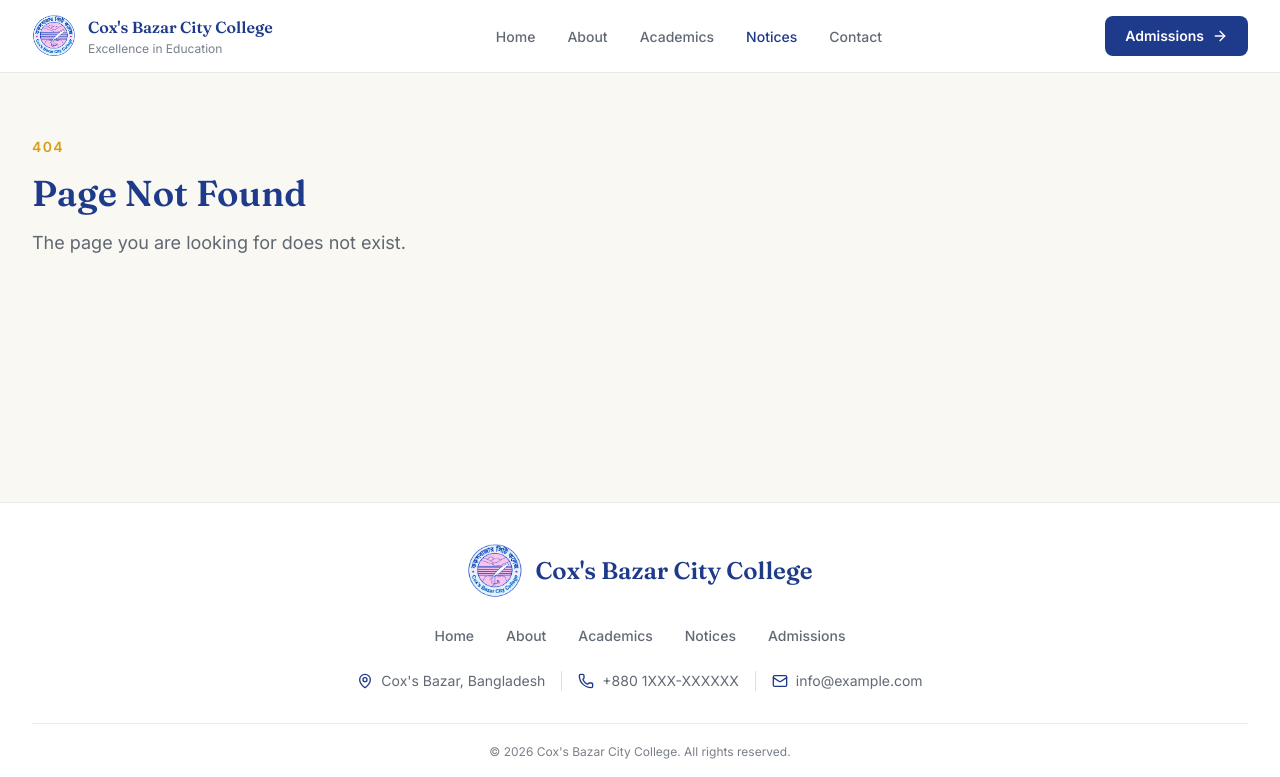
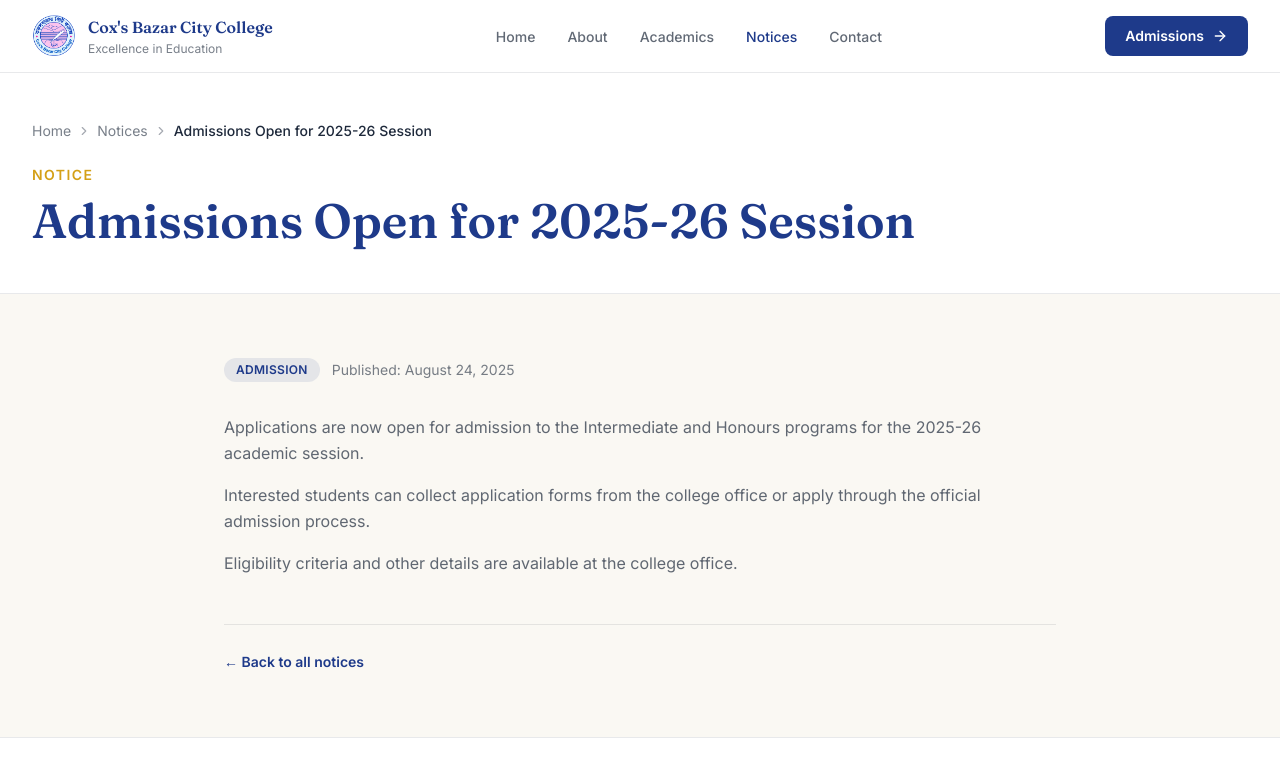
Before and after one commit to moreum-sultanah/college-website, a React (Vite) app: page /notices/admission-open-2025-26 in a window 1280 px wide. Shown: the top 777 px of the page. Built offline with nearby package versions, Linux system fonts and the light colour scheme.

Commit message:
feat: notice details page with related notices and external links

```diff
--- a/src/App.jsx
+++ b/src/App.jsx
@@ -6,6 +6,7 @@ import About from "./pages/About";
 import Academics from "./pages/Academics";
 import ProgramPage from "./pages/ProgramPage";
 import Notices from "./pages/Notices";
+import NoticeDetails from "./pages/NoticeDetails";
 import Contact from "./pages/Contact";
 import NotFound from "./pages/NotFound";
 
@@ -18,6 +19,7 @@ export default function App() {
         <Route path="academics" element={<Academics />} />
         <Route path="academics/:programId" element={<ProgramPage />} />
         <Route path="notices" element={<Notices />} />
+        <Route path="notices/:slug" element={<NoticeDetails />} />
         <Route path="contact" element={<Contact />} />
         <Route path="*" element={<NotFound />} />
       </Route>
--- a/src/data/notices.js
+++ b/src/data/notices.js
@@ -1,9 +1,8 @@
 
-
-// Dummy notices — তোমার দেওয়া বাস্তবতা অনুযায়ী:
-// NU-র খবর (result/routine/form fill-up) + College/Board-এর (HSC/admission)।
-// ⚠️ সব তারিখ/বিষয় PLACEHOLDER — আসল notice এলে বদলাবে।
-// Phase 20-তে এই file-এর কাজ শেষ — Supabase থেকে data আসবে।
+// Dummy notices — তোমার বাস্তবতা অনুযায়ী (NU + College/Board)।
+// ⚠️ সব তারিখ/তথ্য PLACEHOLDER। Phase 20-তে Supabase হলে এই file-এর কাজ শেষ।
+// content = array of paragraphs (detail page একেকটা paragraph আঁকে)।
+// externalLink = NU-র সাইটে যাওয়ার লিংক (Result জাতীয়) — optional।
 
 export const notices = [
   {
@@ -13,6 +12,12 @@ export const notices = [
     category: "Result",
     short_description:
       "The results of the Degree (Pass) 1st Year examination have been published. Check your result on the National University website.",
+    content: [
+      "The results of the Degree (Pass) 1st Year examination for the academic session have been published by the National University, Bangladesh.",
+      "Students can check their results using their roll and registration number on the official National University website.",
+      "For any queries regarding the result, contact the college office during working hours.",
+    ],
+    externalLink: "https://www.nu.ac.bd",
     published_at: "2025-10-05",
     is_new: true,
   },
@@ -23,6 +28,11 @@ export const notices = [
     category: "Examination",
     short_description:
       "Form fill-up for the Honours 4th Year examination begins soon. Contact the college office with required documents.",
+    content: [
+      "Form fill-up for the Honours 4th Year examination is going to begin shortly, as per the schedule announced by the National University.",
+      "Students are asked to contact the college office with the required documents within the announced deadline.",
+      "Late submission will not be accepted under any circumstances.",
+    ],
     published_at: "2025-09-28",
     is_new: true,
   },
@@ -33,6 +43,11 @@ export const notices = [
     category: "Examination",
     short_description:
       "The routine for the Degree 1st Year examination has been published by the National University.",
+    content: [
+      "The examination routine for the Degree (Pass) 1st Year has been published by the National University, Bangladesh.",
+      "Examination dates, times, and seat plans are mentioned in the official routine.",
+      "Students are advised to collect their admit cards from the college office before the examination.",
+    ],
     published_at: "2025-09-20",
     is_new: false,
   },
@@ -43,6 +58,11 @@ export const notices = [
     category: "Examination",
     short_description:
       "The test examination routine for HSC candidates has been published by the college.",
+    content: [
+      "The routine for the HSC test examination has been published by the college for all candidates.",
+      "Students must follow the routine strictly and reach the examination hall 30 minutes before the scheduled time.",
+      "Mobile phones are strictly prohibited inside the examination hall.",
+    ],
     published_at: "2025-09-10",
     is_new: false,
   },
@@ -53,6 +73,11 @@ export const notices = [
     category: "Admission",
     short_description:
       "Application forms are now available for Intermediate and Honours programs.",
+    content: [
+      "Applications are now open for admission to the Intermediate and Honours programs for the 2025-26 academic session.",
+      "Interested students can collect application forms from the college office or apply through the official admission process.",
+      "Eligibility criteria and other details are available at the college office.",
+    ],
     published_at: "2025-08-24",
     is_new: false,
   },
@@ -63,6 +88,10 @@ export const notices = [
     category: "General",
     short_description:
       "Regular classes for HSC candidates will resume as per the normal routine.",
+    content: [
+      "Regular classes for HSC candidates will resume as per the normal class routine.",
+      "Students are requested to attend classes regularly and maintain college discipline.",
+    ],
     published_at: "2025-08-15",
     is_new: false,
   },
--- /dev/null
+++ b/src/pages/NoticeDetails.jsx
@@ -0,0 +1,137 @@
+
+import { Link, useParams } from "react-router-dom";
+import { ArrowRight, ExternalLink } from "lucide-react";
+import PageHeader from "../components/common/PageHeader";
+import { notices } from "../data/notices";
+
+export default function NoticeDetails() {
+  const { slug } = useParams();
+  const notice = notices.find((n) => n.slug === slug);
+
+  // Guard clause: ভুল slug এলে
+  if (!notice) {
+    return (
+      <section className="mx-auto max-w-7xl px-4 py-24 text-center sm:px-6 lg:px-8">
+        <p className="font-heading text-5xl font-semibold text-primary">404</p>
+        <h1 className="mt-3 font-heading text-2xl font-semibold text-ink">
+          Notice not found
+        </h1>
+        <p className="mt-2 text-ink/70">
+          This notice does not exist or has been removed.
+        </p>
+        <Link
+          to="/notices"
+          className="mt-6 inline-flex items-center gap-2 rounded-lg bg-primary px-5 py-2.5 text-sm font-semibold text-white transition-colors hover:bg-primary/90"
+        >
+          Back to Notices
+          <ArrowRight className="h-4 w-4" />
+        </Link>
+      </section>
+    );
+  }
+
+  const date = new Date(notice.published_at);
+  const formattedDate = date.toLocaleDateString("en-US", {
+    year: "numeric",
+    month: "long",
+    day: "numeric",
+  });
+
+  // Related: একই category-র অন্যান্য (নিজেকে বাদ দিয়ে), সর্বোচ্চ ২টা
+  const relatedNotices = notices
+    .filter((n) => n.category === notice.category && n.slug !== notice.slug)
+    .slice(0, 2);
+
+  const breadcrumbItems = [
+    { label: "Home", to: "/" },
+    { label: "Notices", to: "/notices" },
+    { label: notice.title },
+  ];
+
+  return (
+    <>
+      <PageHeader
+        breadcrumbItems={breadcrumbItems}
+        label="Notice"
+        title={notice.title}
+      />
+
+      {/* Notice content */}
+      <section className="mx-auto max-w-4xl px-4 py-16 sm:px-6 lg:px-8">
+        {/* Meta row: category + date */}
+        <div className="flex flex-wrap items-center gap-3">
+          <span className="rounded-full bg-primary/10 px-3 py-1 text-xs font-semibold uppercase tracking-wide text-primary">
+            {notice.category}
+          </span>
+          <span className="text-sm text-ink/60">Published: {formattedDate}</span>
+          {notice.is_new && (
+            <span className="rounded-full bg-accent/10 px-2.5 py-1 text-xs font-semibold text-accent">
+              New
+            </span>
+          )}
+        </div>
+
+        {/* Full content — একেকটা paragraph */}
+        <div className="mt-8 space-y-4">
+          {notice.content.map((paragraph) => (
+            <p key={paragraph} className="leading-relaxed text-ink/70">
+              {paragraph}
+            </p>
+          ))}
+        </div>
+
+        {/* External link — Result জাতীয় */}
+        {notice.externalLink && (
+          <a
+            href={notice.externalLink}
+            target="_blank"
+            rel="noopener noreferrer"
+            className="mt-8 inline-flex items-center gap-2 rounded-lg bg-primary px-6 py-3 text-sm font-semibold text-white transition-colors hover:bg-primary/90"
+          >
+            View Result on NU Website
+            <ExternalLink className="h-4 w-4" />
+          </a>
+        )}
+
+        <div className="mt-12 border-t border-ink/10 pt-6">
+          <Link
+            to="/notices"
+            className="inline-flex items-center gap-2 text-sm font-semibold text-primary hover:text-primary/80"
+          >
+            ← Back to all notices
+          </Link>
+        </div>
+      </section>
+
+      {/* Related notices */}
+      {relatedNotices.length > 0 && (
+        <section className="bg-primary/5">
+          <div className="mx-auto max-w-7xl px-4 py-16 sm:px-6 lg:px-8">
+            <h2 className="font-heading text-2xl font-semibold text-primary">
+              Related Notices
+            </h2>
+            <div className="mt-6 grid grid-cols-1 gap-4 md:grid-cols-2">
+              {relatedNotices.map((related) => (
+                <Link
+                  key={related.slug}
+                  to={`/notices/${related.slug}`}
+                  className="group rounded-lg border border-ink/10 bg-white p-5 transition-colors hover:border-primary/30"
+                >
+                  <span className="rounded-full bg-primary/10 px-3 py-1 text-xs font-medium text-primary">
+                    {related.category}
+                  </span>
+                  <h3 className="mt-3 font-heading text-lg font-semibold text-ink group-hover:text-primary">
+                    {related.title}
+                  </h3>
+                  <p className="mt-2 line-clamp-2 text-sm text-ink/70">
+                    {related.short_description}
+                  </p>
+                </Link>
+              ))}
+            </div>
+          </div>
+        </section>
+      )}
+    </>
+  );
+}
--- a/src/pages/Notices.jsx
+++ b/src/pages/Notices.jsx
@@ -1,15 +1,24 @@
 
-
+import { useState } from "react";
 import { Link } from "react-router-dom";
 import PageHeader from "../components/common/PageHeader";
 import NoticeCard from "../components/notices/NoticeCard";
 import { notices } from "../data/notices";
+
+const categories = ["All", "Admission", "Examination", "Result", "General"];
 
 export default function Notices() {
   const breadcrumbItems = [
     { label: "Home", to: "/" },
     { label: "Notices" },
   ];
+
+  const [activeCategory, setActiveCategory] = useState("All");
+
+  const filteredNotices = notices.filter((notice) => {
+    if (activeCategory === "All") return true;
+    return notice.category === activeCategory;
+  });
 
   return (
     <>
@@ -20,10 +29,34 @@ export default function Notices() {
         description="Exam routines, form fill-up dates, results, and official announcements — all in one place."
       />
 
-      {/* Notice list */}
       <section className="mx-auto max-w-7xl px-4 py-16 sm:px-6 lg:px-8">
-        <div className="flex flex-col gap-4">
-          {notices.map((notice) => (
+        {/* Category filter */}
+        <div className="flex flex-wrap items-center gap-2">
+          {categories.map((category) => (
+            <button
+              key={category}
+              type="button"
+              onClick={() => setActiveCategory(category)}
+              className={`rounded-lg px-4 py-2 text-sm font-medium transition-colors duration-200 ${
+                activeCategory === category
+                  ? "bg-primary text-white"
+                  : "border border-ink/10 bg-white text-ink/70 hover:border-primary/30 hover:text-primary"
+              }`}
+            >
+              {category}
+            </button>
+          ))}
+        </div>
+
+        {/* Count */}
+        <p className="mt-6 text-sm text-ink/60">
+          Showing {filteredNotices.length}{" "}
+          {filteredNotices.length === 1 ? "notice" : "notices"}
+        </p>
+
+        {/* Notice list */}
+        <div className="mt-4 flex flex-col gap-4">
+          {filteredNotices.map((notice) => (
             <Link key={notice.slug} to={`/notices/${notice.slug}`} className="group">
               <NoticeCard notice={notice} />
             </Link>
```
